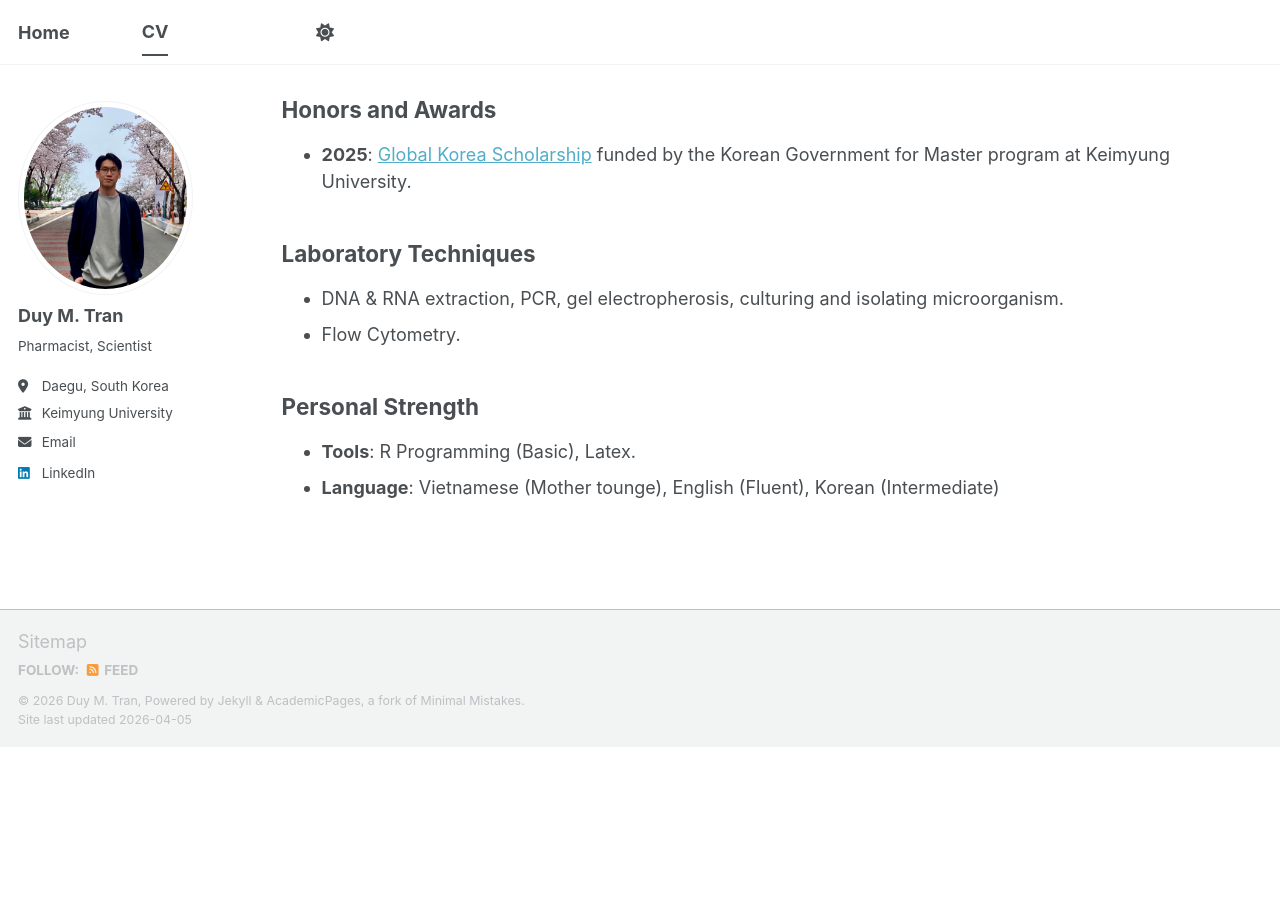
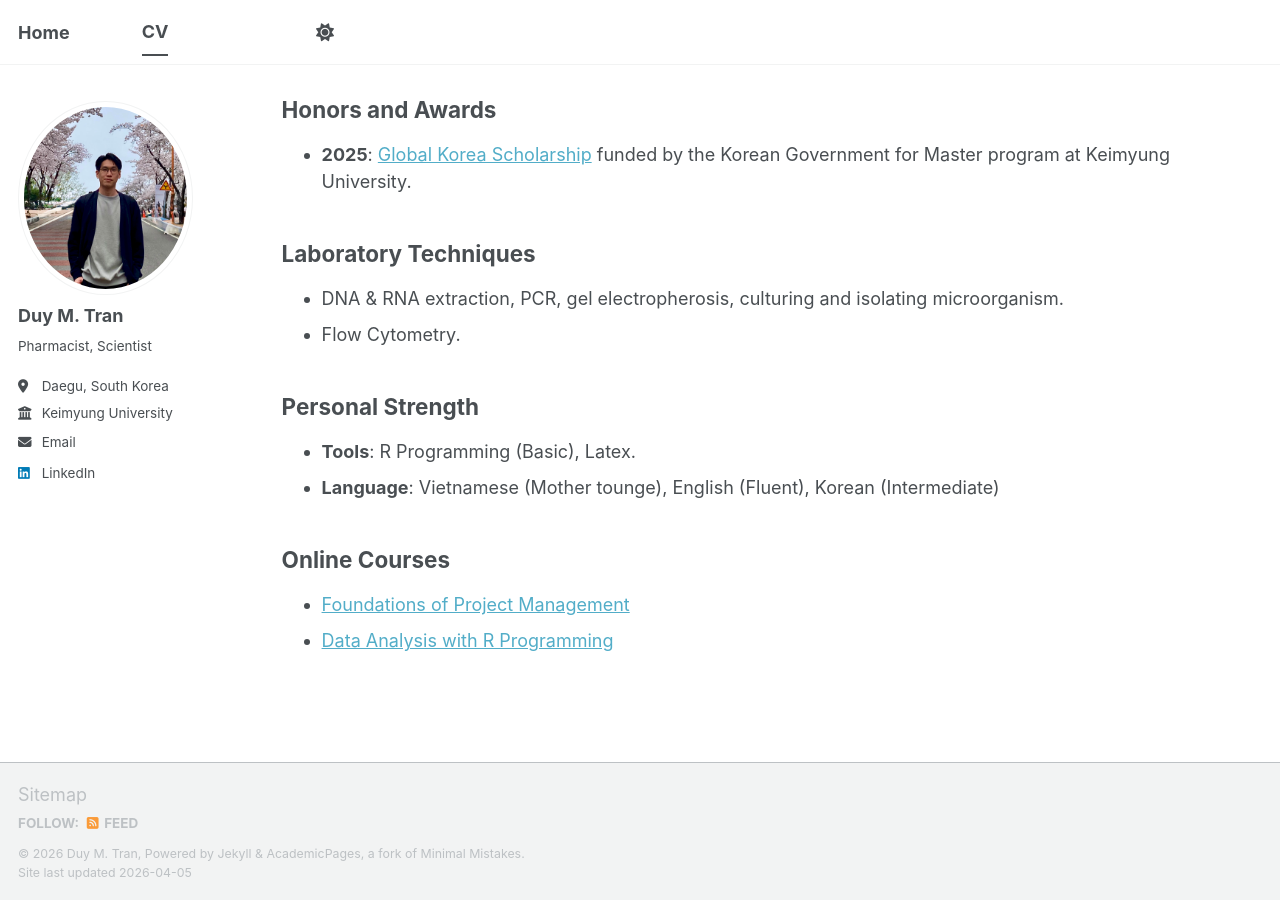
Before and after one commit to tranminhduy-git/tmduy.github.io, a Jekyll site: the page built from _pages/cv.md, in a window 1280 px wide and 900 px high, scrolled down 1842 px. Built offline with Jekyll 4.4.1, drawn with Linux system fonts in a browser that asks for light colours; a script bundle is joined from its source files by our own code; library files that are not in the unit come from our copies; before the commit the page ends 2589 px from its top, so only the background shows below that.

Commit message:
Update cv.md

```diff
--- a/_pages/cv.md
+++ b/_pages/cv.md
@@ -61,3 +61,8 @@ compounds from marine sponges in Vietnam.
 
 * __Tools__: R Programming (Basic), Latex.
 * __Language__: Vietnamese (Mother tounge), English (Fluent), Korean (Intermediate)
+
+
+## Online Courses
+* [Foundations of Project Management](https://coursera.org/share/2c81ebb5b2a3bc39c17b5c289fc57503)
+* [Data Analysis with R Programming](https://coursera.org/share/b9677a7969c754193f79f4a6b47f62c8)
```
